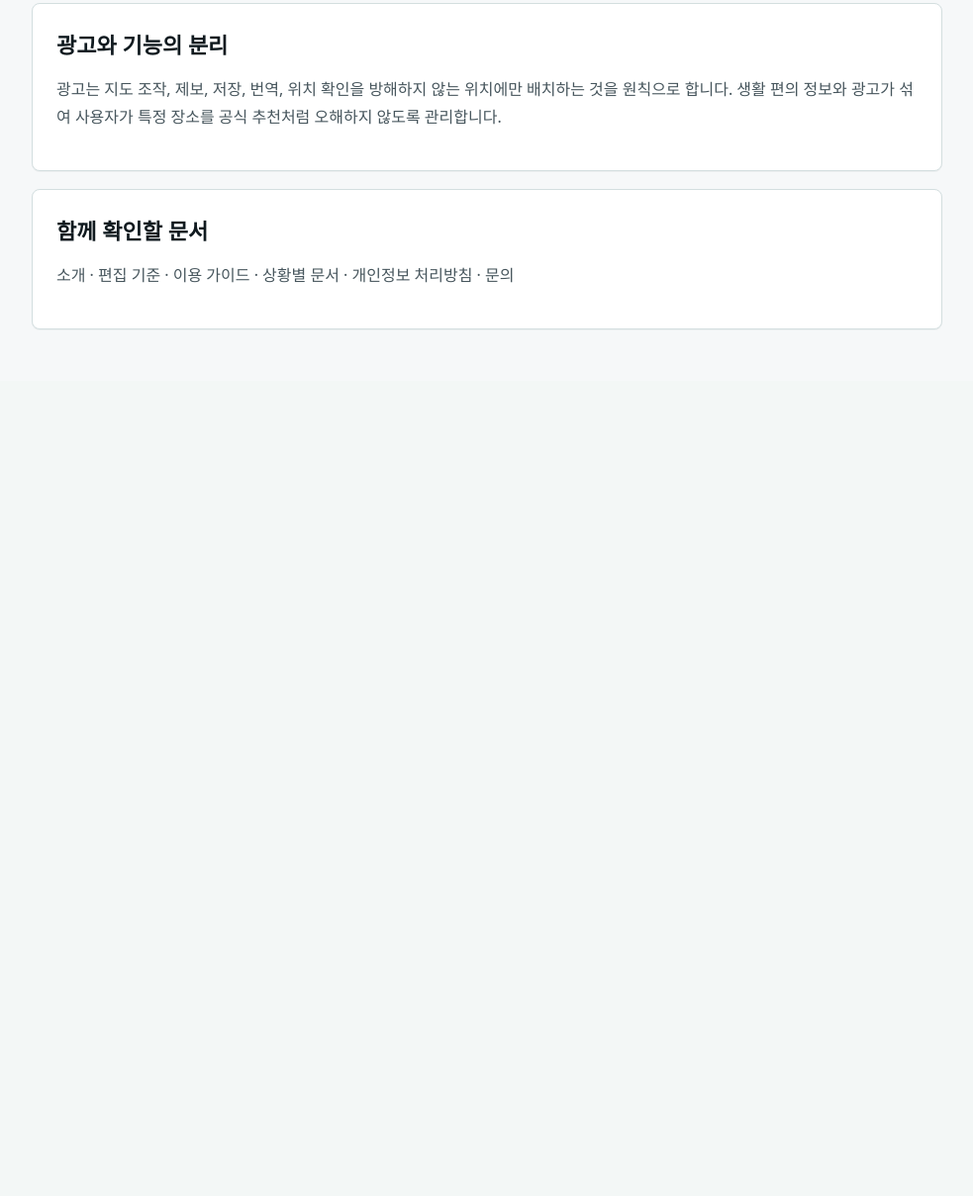
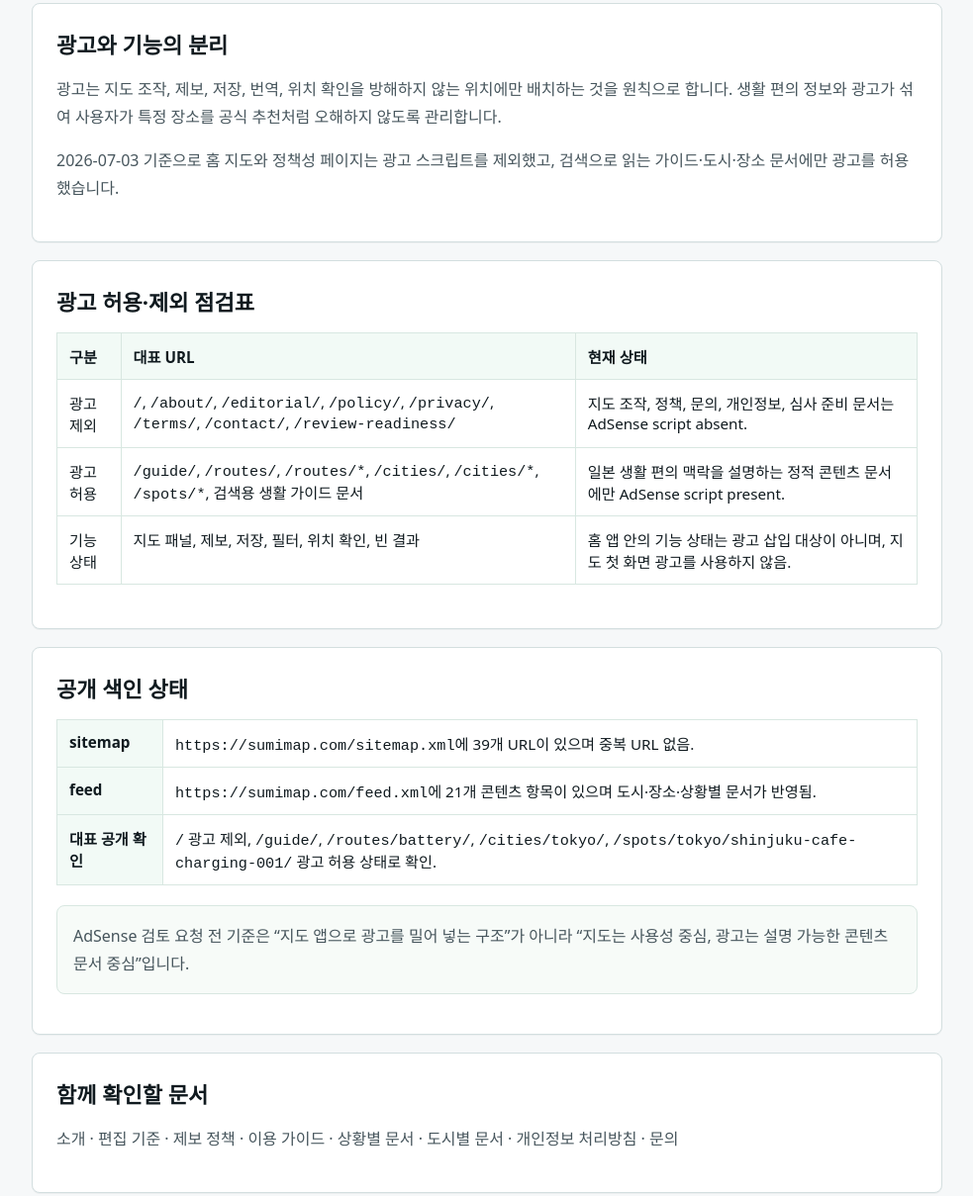
Before and after one commit to wlstj86231-cloud/sumimap, a website: page site/review-readiness/index.html in a window 1280 px wide. Shown: the part 1002-2211 px from the top of the page at 99% size, without its empty margins (148-1131 px from the left). Before the commit the page ends 1387 px from the top, so only its background shows below. Drawn offline with Linux system fonts and the light colour scheme.

Commit message:
Update Sumimap AdSense review readiness

```diff
--- a/site/review-readiness/index.html
+++ b/site/review-readiness/index.html
@@ -14,6 +14,12 @@
     <meta name="google-adsense-account" content="ca-pub-7217591196020054">
     <link rel="alternate" type="application/rss+xml" title="스미맵 RSS" href="https://sumimap.com/feed.xml">
     <link rel="stylesheet" href="/assets/styles.css?v=20260509-perf3">
+    <style>
+      .readiness-table { width: 100%; border-collapse: collapse; margin: 1rem 0 1.25rem; font-size: .95rem; }
+      .readiness-table th, .readiness-table td { border: 1px solid #d8e7e1; padding: .75rem; text-align: left; vertical-align: top; }
+      .readiness-table th { background: #f2faf6; }
+      .readiness-note { border: 1px solid #d8e7e1; border-radius: 8px; background: #f7fbf8; padding: 1rem; }
+    </style>
   </head>
   <body class="static-body">
     <main class="static-shell">
@@ -45,10 +51,60 @@
         <article class="static-section">
           <h2>광고와 기능의 분리</h2>
           <p>광고는 지도 조작, 제보, 저장, 번역, 위치 확인을 방해하지 않는 위치에만 배치하는 것을 원칙으로 합니다. 생활 편의 정보와 광고가 섞여 사용자가 특정 장소를 공식 추천처럼 오해하지 않도록 관리합니다.</p>
+          <p>2026-07-03 기준으로 홈 지도와 정책성 페이지는 광고 스크립트를 제외했고, 검색으로 읽는 가이드·도시·장소 문서에만 광고를 허용했습니다.</p>
+        </article>
+        <article class="static-section">
+          <h2>광고 허용·제외 점검표</h2>
+          <table class="readiness-table">
+            <thead>
+              <tr>
+                <th>구분</th>
+                <th>대표 URL</th>
+                <th>현재 상태</th>
+              </tr>
+            </thead>
+            <tbody>
+              <tr>
+                <td>광고 제외</td>
+                <td><code>/</code>, <code>/about/</code>, <code>/editorial/</code>, <code>/policy/</code>, <code>/privacy/</code>, <code>/terms/</code>, <code>/contact/</code>, <code>/review-readiness/</code></td>
+                <td>지도 조작, 정책, 문의, 개인정보, 심사 준비 문서는 AdSense script absent.</td>
+              </tr>
+              <tr>
+                <td>광고 허용</td>
+                <td><code>/guide/</code>, <code>/routes/</code>, <code>/routes/*</code>, <code>/cities/</code>, <code>/cities/*</code>, <code>/spots/*</code>, 검색용 생활 가이드 문서</td>
+                <td>일본 생활 편의 맥락을 설명하는 정적 콘텐츠 문서에만 AdSense script present.</td>
+              </tr>
+              <tr>
+                <td>기능 상태</td>
+                <td>지도 패널, 제보, 저장, 필터, 위치 확인, 빈 결과</td>
+                <td>홈 앱 안의 기능 상태는 광고 삽입 대상이 아니며, 지도 첫 화면 광고를 사용하지 않음.</td>
+              </tr>
+            </tbody>
+          </table>
+        </article>
+        <article class="static-section">
+          <h2>공개 색인 상태</h2>
+          <table class="readiness-table">
+            <tbody>
+              <tr>
+                <th>sitemap</th>
+                <td><code>https://sumimap.com/sitemap.xml</code>에 39개 URL이 있으며 중복 URL 없음.</td>
+              </tr>
+              <tr>
+                <th>feed</th>
+                <td><code>https://sumimap.com/feed.xml</code>에 21개 콘텐츠 항목이 있으며 도시·장소·상황별 문서가 반영됨.</td>
+              </tr>
+              <tr>
+                <th>대표 공개 확인</th>
+                <td><code>/</code> 광고 제외, <code>/guide/</code>, <code>/routes/battery/</code>, <code>/cities/tokyo/</code>, <code>/spots/tokyo/shinjuku-cafe-charging-001/</code> 광고 허용 상태로 확인.</td>
+              </tr>
+            </tbody>
+          </table>
+          <p class="readiness-note">AdSense 검토 요청 전 기준은 “지도 앱으로 광고를 밀어 넣는 구조”가 아니라 “지도는 사용성 중심, 광고는 설명 가능한 콘텐츠 문서 중심”입니다.</p>
         </article>
         <article class="static-section">
           <h2>함께 확인할 문서</h2>
-          <p><a href="/about/">소개</a> · <a href="/editorial/">편집 기준</a> · <a href="/guide/">이용 가이드</a> · <a href="/routes/">상황별 문서</a> · <a href="/privacy/">개인정보 처리방침</a> · <a href="/contact/">문의</a></p>
+          <p><a href="/about/">소개</a> · <a href="/editorial/">편집 기준</a> · <a href="/policy/">제보 정책</a> · <a href="/guide/">이용 가이드</a> · <a href="/routes/">상황별 문서</a> · <a href="/cities/">도시별 문서</a> · <a href="/privacy/">개인정보 처리방침</a> · <a href="/contact/">문의</a></p>
         </article>
       </section>
     </main>
```
Also changed, not shown: site/about/index.html (+1 -1 lines), site/editorial/index.html (+1 -1 lines).
